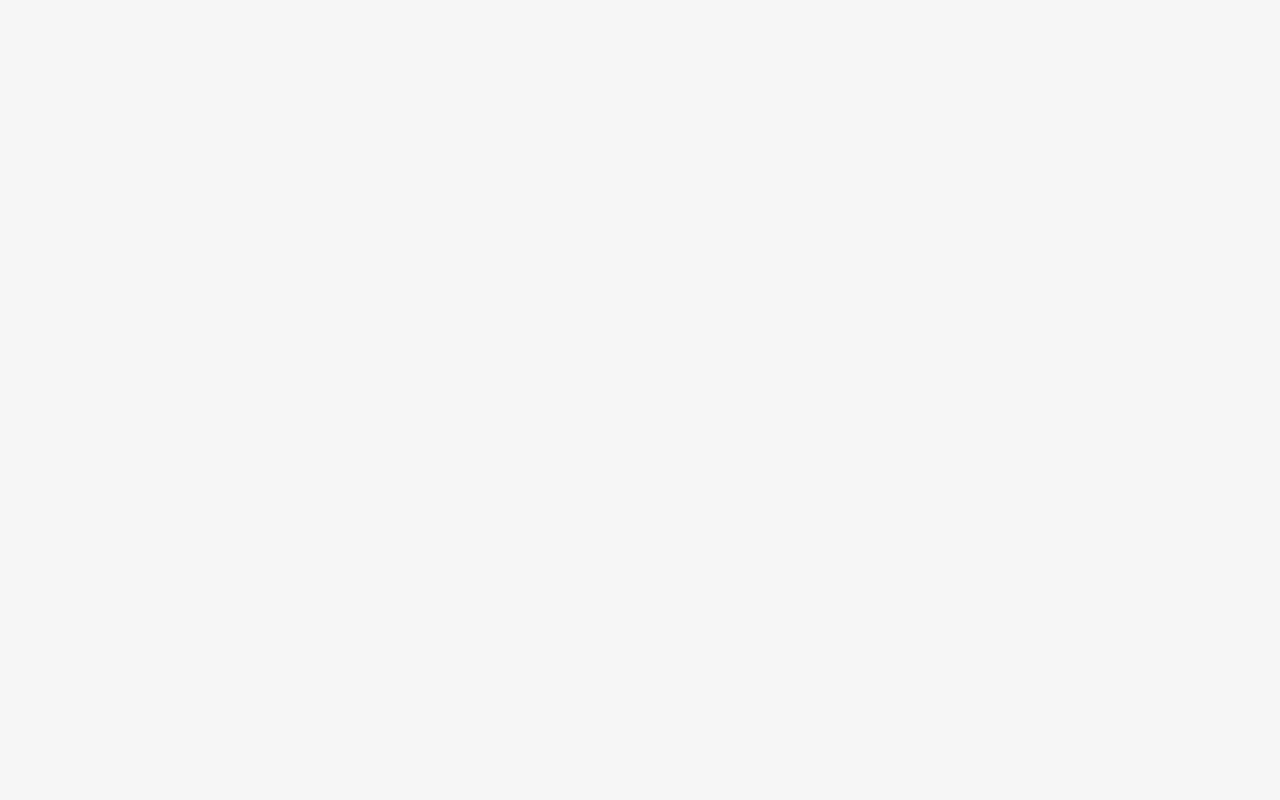
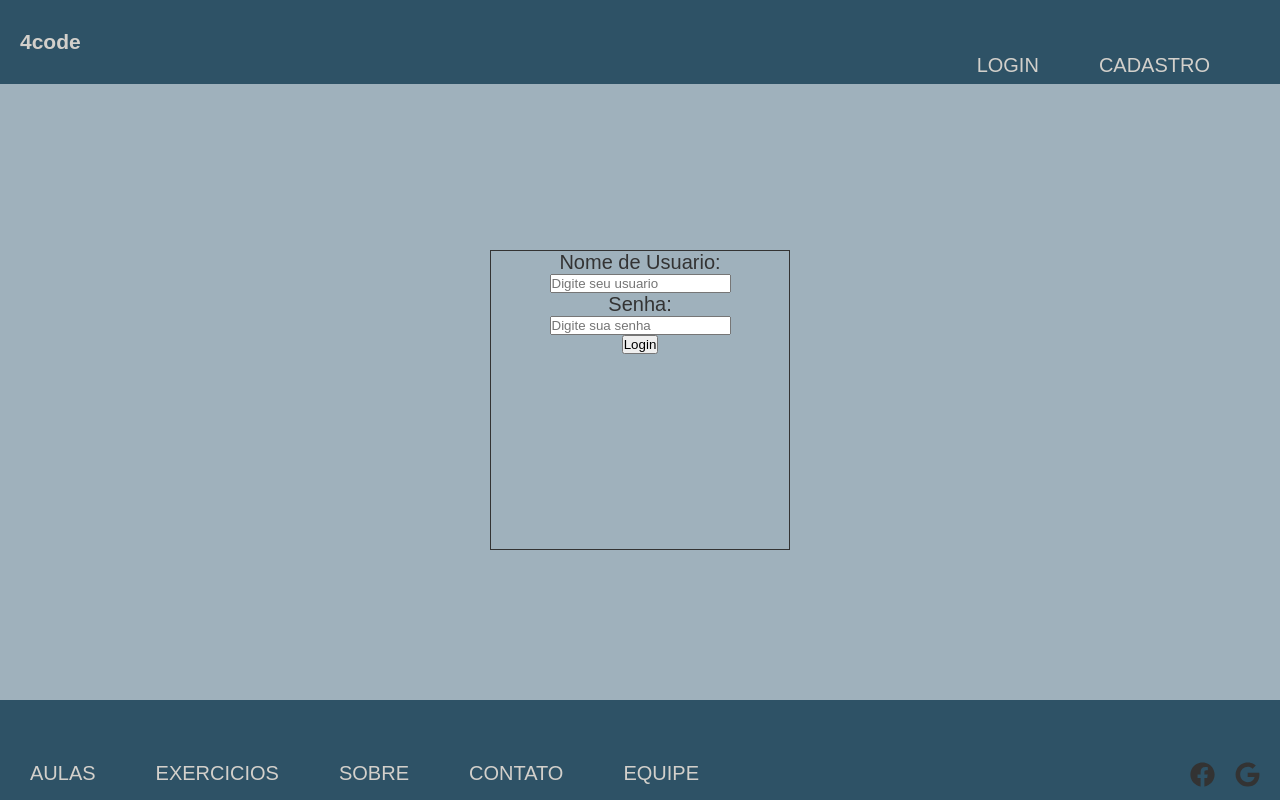
Before and after one commit to DSGN-SFTW/frontend, a React (Create React App) app in the folder app/: page /login in a window 1280 px wide. Built offline with nearby package versions, Linux system fonts and the light colour scheme.

Commit message:
Create other stuffs

```diff
--- /dev/null
+++ b/app/src/components/Footer.js
@@ -0,0 +1,78 @@
+import React from "react";
+import styled from "styled-components";
+import { Link } from "react-router-dom";
+import { FaFacebook, FaGoogle } from "react-icons/fa";
+
+const MenuItem = styled.li`
+  display: inline;
+  font-size: 20px;
+  margin-left: 10px;
+  text-decoration: none;
+  float: left;
+  margin-right: 50px;
+`;
+
+const Menu = styled.ul`
+  margin-bottom: 10px;
+`;
+
+const NavBar = styled.div`
+  background-color: #2e5266;
+  padding: 20px;
+  width: auto;
+  height: auto;
+`;
+
+const SocialMenu = styled.div`
+  font-size: 25px;
+  width: auto;
+  float: right;
+  display: grid;
+  grid-auto-flow: column
+  grid-column-gap: 20px;
+`;
+
+const MainFooter = styled.footer`
+  background-color: #2e5266;
+  padding-top: 3em;
+  bottom: 0;
+  width: 100%;
+  height: 100px;
+  position: absolute;
+  left: 0;
+`;
+
+export default function Footer() {
+  return (
+    <MainFooter>
+      <script
+        src="https://kit.fontawesome.com/5a41c871a8.js"
+        crossorigin="anonymous"
+      ></script>
+
+      <NavBar>
+        <Menu>
+          <MenuItem>
+            <Link to="/aulas">AULAS</Link>
+          </MenuItem>
+          <MenuItem>
+            <Link to="/exercicios">EXERCICIOS</Link>
+          </MenuItem>
+          <MenuItem>
+            <Link to="/sobre">SOBRE</Link>
+          </MenuItem>
+          <MenuItem>
+            <Link to="/contato">CONTATO</Link>
+          </MenuItem>
+          <MenuItem>
+            <Link to="/equipe">EQUIPE</Link>
+          </MenuItem>
+          <SocialMenu>
+            <FaFacebook />
+            <FaGoogle />
+          </SocialMenu>
+        </Menu>
+      </NavBar>
+    </MainFooter>
+  );
+}
--- a/app/src/components/Header.js
+++ b/app/src/components/Header.js
@@ -4,30 +4,44 @@ import { Link } from "react-router-dom";
 
 const Title = styled.h1`
   font-size: 1.5em;
+  margin-top: 10px;
+  color: #d3d0cb;
 `;
 
-const List = styled.li`
+const MenuItem = styled.li`
   display: inline;
   font-size: 20px;
   margin-left: 10px;
   text-decoration: none;
+  float: right;
+  margin-right: 50px;
 `;
 
-export default function Header({ title }) {
+const Menu = styled.ul`
+  margin-bottom: 10px;
+`;
+
+const NavBar = styled.div`
+  background-color: #2e5266;
+  padding: 20px;
+  width: auto;
+  height: auto;
+`;
+
+export default function Footer({ title }) {
   return (
     <header>
-      <div className="header">
+      <NavBar>
         <Title>{title}</Title>
-        <ul className="nav-menu">
-          <List>
-            <Link to="/aulas">Aulas</Link>
-            <Link to="/exercicios">Exercicios</Link>
-            <Link to="/sobre">Sobre</Link>
-            <Link to="/equipe">Equipe</Link>
-            <Link to="/contato">Contato</Link>
-          </List>
-        </ul>
-      </div>
+        <Menu>
+          <MenuItem>
+            <Link to="/login">CADASTRO</Link>
+          </MenuItem>
+          <MenuItem>
+            <Link to="/cadastro">LOGIN</Link>
+          </MenuItem>
+        </Menu>
+      </NavBar>
     </header>
   );
 }
--- a/app/src/index.js
+++ b/app/src/index.js
@@ -6,11 +6,16 @@ import Contato from "./pages/Contato";
 import Equipe from "./pages/Equipe";
 import Exercicios from "./pages/Exercicios";
 import Sobre from "./pages/Sobre";
+import Login from "./pages/Login";
+import Cadastro from "./pages/Cadastro";
 import * as serviceWorker from "./serviceWorker";
 import { BrowserRouter, Switch, Route } from "react-router-dom";
+import Header from "./components/Header";
+import Footer from "./components/Footer";
 
 ReactDOM.render(
   <BrowserRouter>
+    <Header title="4code" />
     <Switch>
       <Route path="/" exact={true} component={App} />
       <Route path="/aulas" component={App} />
@@ -18,7 +23,10 @@ ReactDOM.render(
       <Route path="/exercicios" component={Exercicios} />
       <Route path="/equipe" component={Equipe} />
       <Route path="/contato" component={Contato} />
+      <Route path="/cadastro" component={Cadastro} />
+      <Route path="/login" component={Login} />
     </Switch>
+    <Footer />
   </BrowserRouter>,
   document.getElementById("root")
 );
--- a/app/src/pages/App.css
+++ b/app/src/pages/App.css
@@ -3,10 +3,11 @@
   padding: 0;
   outline: 0;
   box-sizing: border-box;
+  -webkit-font-smoothing: antialiased;
 }
 
 body {
-  background: #f5f5f5;
+  background: #9fb1bc;
   font: 14px sans-serif;
   color: #333;
 }
@@ -17,5 +18,5 @@ ul li:hover {
 
 ul li a {
   text-decoration: none;
-  color: black;
+  color: #d3d0cb;
 }
--- a/app/src/pages/App.js
+++ b/app/src/pages/App.js
@@ -1,37 +1,32 @@
-import React, { useState, useEffect } from "react";
-import Header from "../components/Header";
+import React from "react";
 import "./App.css";
-import api from "../services/api";
 function App() {
-  const [projects, setProjects] = useState([]);
+  // const [projects, setProjects] = useState([]);
 
-  useEffect(() => {
-    api.get("/projects").then(response => {
-      setProjects(response.data);
-    });
-  }, []);
+  // useEffect(() => {
+  //   api.get("/projects").then(response => {
+  //     setProjects(response.data);
+  //   });
+  // }, []);
 
-  async function handleAddProject() {
-    // setProjects([...projects, `Novo projeto ${Date.now()}`]);
+  // async function handleAddProject() {
+  //   setProjects([...projects, `Novo projeto ${Date.now()}`]);
 
-    const response = await api.post("/projects", {
-      title: "Novo Projeto",
-      owner: "Arthur Carneiro"
+  //   const response = await api.post("/projects", {
+  //     title: "Novo Projeto",
+  //     owner: "Arthur Carneiro"
+  //   });
 
-    });
+  //   const project = response.data;
 
-    const project = response.data;
-
-    setProjects([...projects, project]);
-  }
+  //   setProjects([...projects, project]);
+  // }
 
   return (
     <>
-      <Header title="4code" />
-
-      <button type="button" onClick={handleAddProject}>
-        Adicionar projeto!
-      </button>
+      <body>
+        <p>Teste</p>
+      </body>
     </>
   );
 }
--- /dev/null
+++ b/app/src/pages/Cadastro.js
@@ -0,0 +1,11 @@
+import React from "react";
+
+function Login() {
+  return (
+    <>
+      <h1>Cadastro</h1>
+    </>
+  );
+}
+
+export default Login;
--- /dev/null
+++ b/app/src/pages/Login.js
@@ -0,0 +1,38 @@
+import React from "react";
+import styled from "styled-components";
+
+const Form = styled.form`
+  text-align: center;
+  justify-content: center;
+  width: 300px;
+  height: 300px;
+  position: absolute;
+  left: 50%;
+  top: 50%;
+  transform: translate(-50%, -50%);
+  border: solid 1px;
+`;
+
+const Label = styled.label`
+  font-size: 20px;
+`;
+
+function Login() {
+  return (
+    <>
+      <Form>
+        <Label for="username">Nome de Usuario:</Label>
+        <br />
+        <input type="text" placeholder="Digite seu usuario" />
+        <br />
+        <Label for="password">Senha:</Label>
+        <br />
+        <input type="text" placeholder="Digite sua senha" />
+        <br />
+        <input type="submit" value="Login" />
+      </Form>
+    </>
+  );
+}
+
+export default Login;
```
Also changed, not shown: app/package.json (+8 -3 lines), 1 other file (tests, documents, lock files or other folders).
